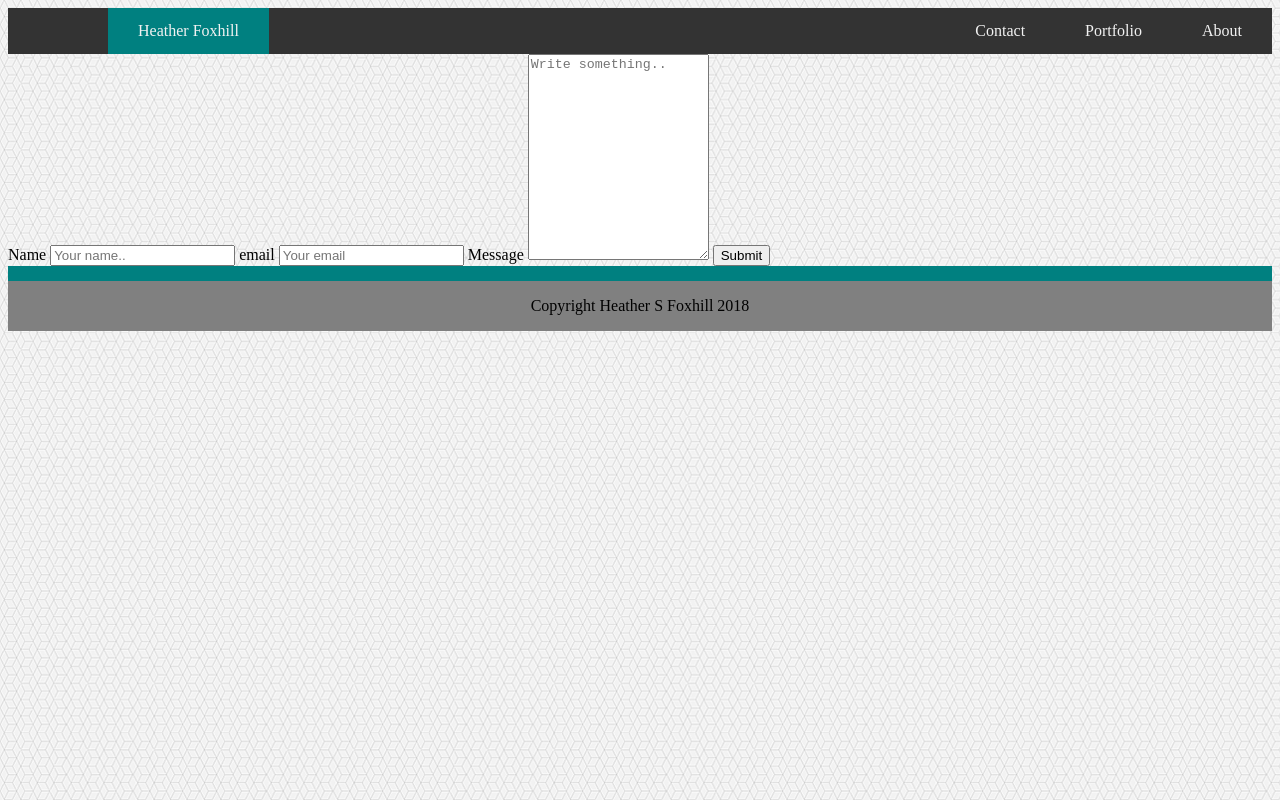
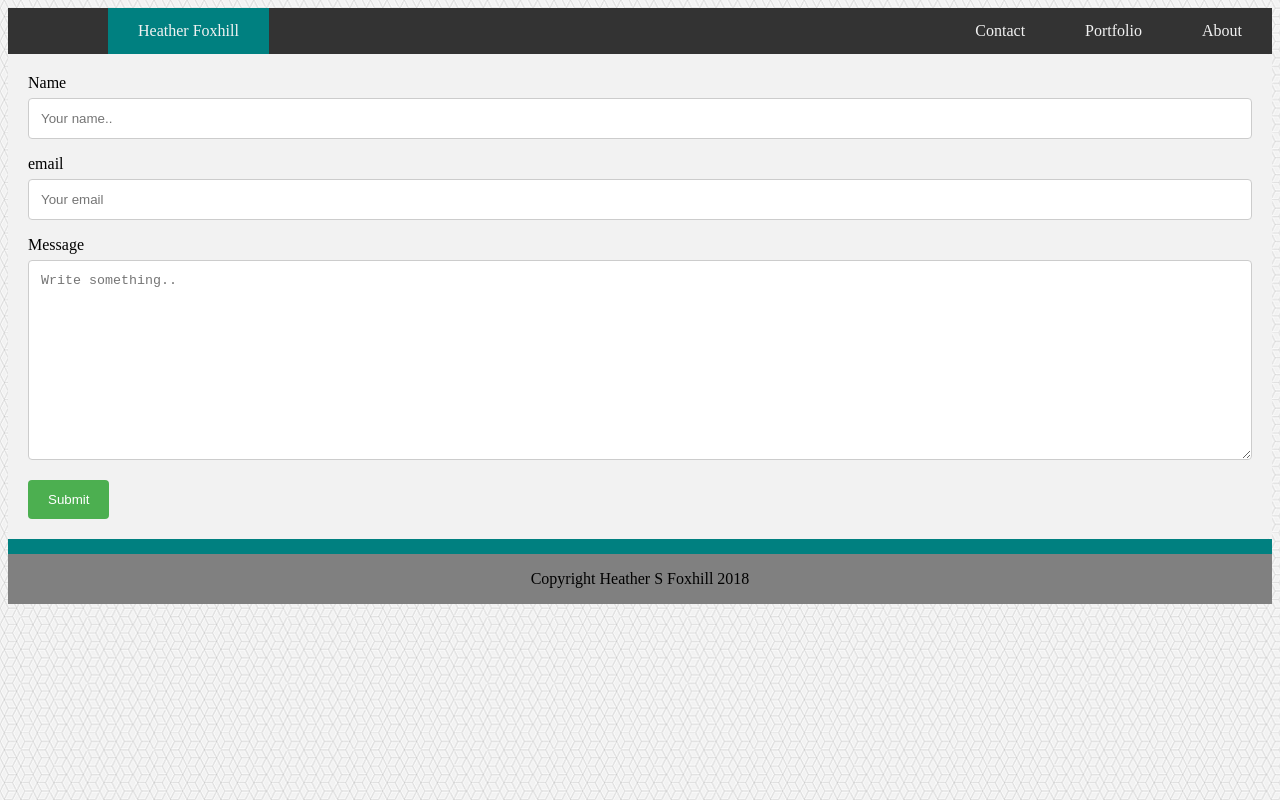
Before and after one commit to HRFoxhill/Basic-Portfolio, a plain HTML site: page contact.html in a window 1280 px wide. Drawn offline with Linux system fonts and the light colour scheme; files whose address does not match are found by name.

Commit message:
commit portfolio contact form update

```diff
--- a/style.css
+++ b/style.css
@@ -150,3 +150,39 @@ img3 {
     display: table;
     clear: both;
 }
+
+/* CONTACT  FORM */
+
+/* Style inputs with type="text", select elements and textareas */
+input[type=text], select, textarea {
+    width: 100%; /* Full width */
+    padding: 12px; /* Some padding */
+    border: 1px solid #ccc; /* Gray border */
+    border-radius: 4px; /* Rounded borders */
+    box-sizing: border-box; /* Make sure that padding and width stays in place */
+    margin-top: 6px; /* Add a top margin */
+    margin-bottom: 16px; /* Bottom margin */
+    resize: vertical /* Allow the user to vertically resize the textarea (not horizontally) */
+}
+
+/* Style the submit button with a specific background color etc */
+input[type=submit] {
+    background-color: #4CAF50;
+    color: white;
+    padding: 12px 20px;
+    border: none;
+    border-radius: 4px;
+    cursor: pointer;
+}
+
+/* When moving the mouse over the submit button, add a darker green color */
+input[type=submit]:hover {
+    background-color: #45a049;
+}
+
+/* Add a background color and some padding around the form */
+.container {
+    border-radius: 5px;
+    background-color: #f2f2f2;
+    padding: 20px;
+}
```
Also changed, not shown: index.html (+1 -1 lines).
